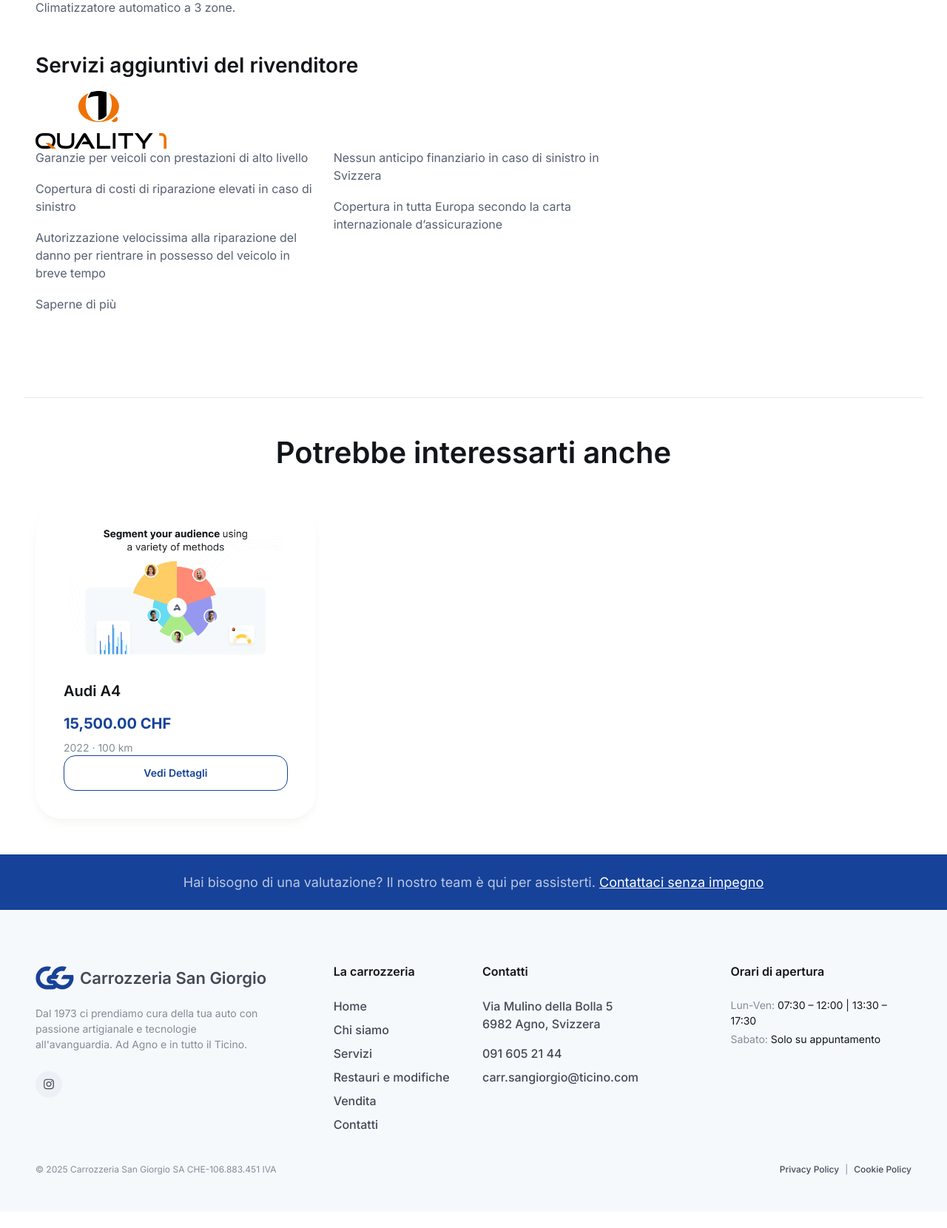
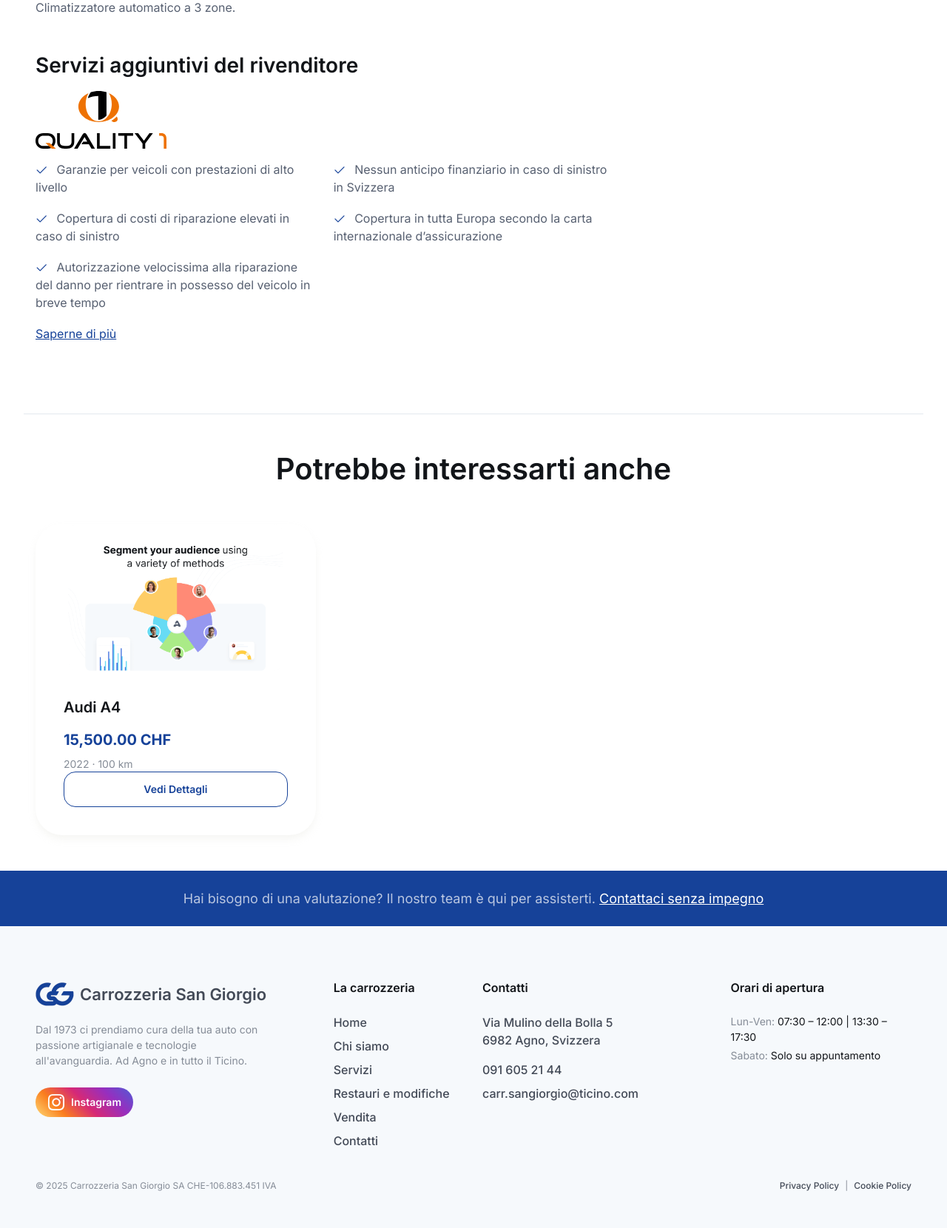
Before and after one commit to ishrid/carrozzeria_sangiorgio, a Django app: a page that uses templates/footer.html in a window 1280 px wide. Shown: the part 2486-4146 px from the top of the page at 74% size. Before the commit the page ends 4074 px from the top, so only its background shows below. Run offline with Django 5.2, Linux system fonts and the light colour scheme; data comes from the database, SQL or seed files in the repository; some libraries are stand-ins or nearby versions.

Commit message:
asdfaskkpllsdf

```diff
--- a/templates/footer.html
+++ b/templates/footer.html
@@ -24,9 +24,16 @@
                     </p>
                     <div>
 
-                        <a class="btn btn-secondary btn-icon btn-sm btn-instagram rounded-circle" href="https://www.instagram.com/carrozzeria_san_giorgio?igsh=Mm9naXc5Y3A1cWxm" target="_blank" aria-label="Instagram">
-                            <i class="ai-instagram"></i>
-                        </a>
+                        <a class="btn btn-instagram   align-items-center gap-2 px-3 py-2 rounded-pill"
+   href="https://www.instagram.com/carrozzeria_san_giorgio?igsh=Mm9naXc5Y3A1cWxm"
+   target="_blank"
+   aria-label="Instagram"
+   style="background: linear-gradient(45deg, #feda75, #fa7e1e, #d62976, #962fbf, #4f5bd5); border: none; color: white; font-weight: 600; width: auto; display: inline-flex;">
+   <i class="ai-instagram" style="font-size: 1.5rem;"></i>
+   Instagram
+</a>
+
+
                     </div>
                 </div>
 
--- a/templates/veicoli_detail.html
+++ b/templates/veicoli_detail.html
@@ -189,30 +189,33 @@
 
         <h2 class="h3 mt-5 mb-3  ">Servizi aggiuntivi del rivenditore</h2>
         <div class="row mb-5 ">
-             <div class="col-md-3">
+             <div class="col-md-3 mb-3">
                                 <img src="{% static 'img/quality.svg' %}" alt=""  class="img-fluid">
                             </div>
                             <div class="col-md-9"></div>
           <div class="col-md-6">
 
 
-<p> Garanzie per veicoli con prestazioni di alto livello</p>
+<p><i class="ai-check text-primary me-2"></i> Garanzie per veicoli con prestazioni di alto livello</p>
 
-<p>Copertura di costi di riparazione elevati in caso di sinistro</p>
+<p><i class="ai-check text-primary me-2"></i> Copertura di costi di riparazione elevati in caso di sinistro</p>
 
-<p>Autorizzazione velocissima alla riparazione del danno per rientrare in possesso del veicolo in breve tempo </p>
+<p><i class="ai-check text-primary me-2"></i> Autorizzazione velocissima alla riparazione del danno per rientrare in possesso del veicolo in breve tempo </p>
 
 
           </div>
            <div class="col-md-6">
-        <p>     Nessun anticipo finanziario in caso di sinistro in Svizzera</p>
+        <p>     <i class="ai-check text-primary me-2"></i> Nessun anticipo finanziario in caso di sinistro in Svizzera</p>
 
-<p>Copertura in tutta Europa secondo la carta internazionale d’assicurazione</p>
+<p> <i class="ai-check text-primary me-2"></i> Copertura in tutta Europa secondo la carta internazionale d’assicurazione</p>
 
 
           </div>
           <div class="col-md-3">
-<p>Saperne di più</p>
+<a href="https://www.quality1.ch/it/offerte/auto.html" target="_blank" rel="noopener noreferrer">
+  Saperne di più
+</a>
+
           </div>
         </div>
 
```
Also changed, not shown: templates/chi_siamo.html (+5 -4 lines), templates/index.html (+12 -4 lines).
